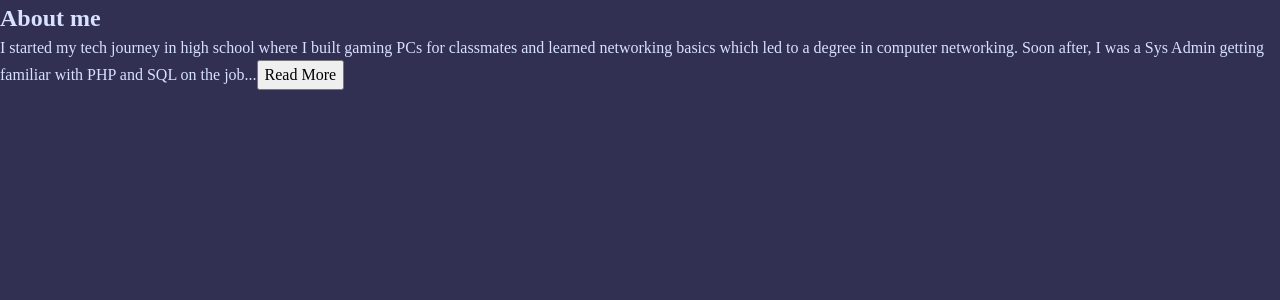
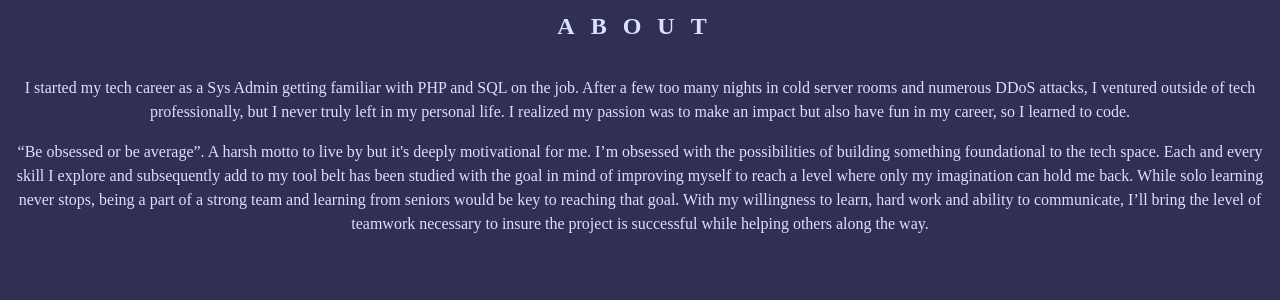
Before and after one commit to Titus-Coleman/tc-portfolio-site, a Next.js app: page /about in a window 1280 px wide. Shown: the top 300 px of the page. Built offline with nearby package versions, Linux system fonts and the light colour scheme.

Commit message:
skills page building

```diff
--- a/pages/about.tsx
+++ b/pages/about.tsx
@@ -2,51 +2,22 @@ import React, { ReactNode, useState } from 'react'
 import styles from '../styles/About.module.css'
 
 interface Props {
-  children?: ReactNode
 }
 
-const ReadMore = ({ children }: Props) => {
-
-  const [isTruncated, setIsTruncated] = useState(true);
-
-  // if (typeof children === 'string'){
-  //   const text = children;
-
-  // }
-  const text = children;
-  const resultString = isTruncated ? text.slice(0, 231)+"..." : text;
-
-
-
-
-
-  function toggleIsTruncated(): void {
-    setIsTruncated(!isTruncated);
-  }
-
-  return (
-    <p>
-      {resultString}
-      <button
-        onClick={toggleIsTruncated}
-        className={styles.read_more}>
-        {isTruncated ? "Read More" : "Read Less"}
-      </button>
-    </p>
-  );
-}
-
-
+0
 function About(props: Props) {
   return (
-    <section className={styles.aboutContainer}>
-      <h2 className={styles.aboutTitle}>About me</h2>
+    <section
+      id='about'
+      className={styles.aboutContainer}>
+      <h2 className={styles.aboutTitle}>About</h2>
       <div className={styles.aboutText}>
-        <ReadMore>
-        I started my tech journey in high school where I built gaming PCs for classmates and learned networking basics which led to a degree in computer networking. Soon after, I was a Sys Admin getting familiar with PHP and SQL on the job. After a few too many nights in cold server rooms and numerous DDoS attacks, I ventured outside of tech professionally, but I never truly left in my personal life. I realized, If I wanted to have fun in my career and have an impact, it was time to stop being scared and…learn to code.
-
-        I recently heard a great line: “Be obsessed or be average”. I’m not obsessed with the fine details of development work, I’m obsessed with the possibilities of building something foundational to the tech space. Each and every skill I explore and subsequently add to my tool belt has been carefully reviewed with the goal in mind of developing myself to reach a skill level where only my imagination can hold me back. Being a part of a strong team and learning from seniors would be key to reaching that goal. With my willingness to learn, hard work and ability to communicate, I’ll bring the level of teamwork necessary to insure your project is successful.
-        </ReadMore>
+        <p>
+        I started my tech career as a Sys Admin getting familiar with PHP and SQL on the job. After a few too many nights in cold server rooms and numerous DDoS attacks, I ventured outside of tech professionally, but I never truly left in my personal life. I realized my passion was to make an <span>impact</span> but also have fun in my career, so I learned to code.
+        </p>
+        <p>
+        <span>“Be obsessed or be average”.</span> A harsh motto to live by but it's deeply motivational for me. I’m obsessed with the possibilities of building something <span>foundational</span> to the tech space. Each and every skill I explore and subsequently add to my tool belt has been studied with the goal in mind of improving myself to reach a level where only my <span>imagination</span> can hold me back. While solo learning never stops, being a part of a strong team and learning from seniors would be key to reaching that goal. With my willingness to learn, hard work and ability to communicate, I’ll bring the level of teamwork necessary to insure the project is successful while helping others along the way.
+        </p>
       </div>
     </section>
   )
--- a/pages/contactMe.tsx
+++ b/pages/contactMe.tsx
@@ -50,7 +50,9 @@ function ContactMe() {
 
 
   return (
-    <div className={styles.contactBox}>
+    <div
+      id='contact'
+      className={styles.contactBox}>
     <h2>Contact Me</h2>
     <p>dev@tituscoleman.com</p>
     <form className={styles.contactForm}
--- a/styles/About.module.css
+++ b/styles/About.module.css
@@ -0,0 +1,31 @@
+.aboutContainer {
+    position: relative;
+    scroll-snap-align: start;
+    height: 100vh;
+    justify-content: space-evenly;
+    align-items: center;
+    justify-items: center;
+    text-align: center;
+    padding: 0.5rem;
+
+
+}
+
+.aboutText {
+    /* position: absolute; */
+    margin-top: 2rem;
+}
+
+.aboutText p {
+    margin-bottom: 1rem;
+}
+
+.aboutTitle {
+    /* position: absolute; */
+    text-transform: uppercase;
+    /* top: 6rem; */
+    letter-spacing: 1rem;
+    padding-left: 2rem;
+    padding-right: 2rem;
+    margin: auto;
+}
--- a/styles/globals.css
+++ b/styles/globals.css
@@ -11,6 +11,10 @@ html, body, main {
   background-color: #29274CCC;
   color: #D8E1FF;
 
+}
+
+html {
+  scroll-behavior: smooth;
 }
 body {
   line-height: 1.5;
@@ -35,8 +39,13 @@ p, h1, h2, h3, h4, h5, h6 {
 }
 
 main {
-  display: grid;
-  grid-template-rows: repeat(4, 1fr);
-  gap: 0.5rem;
+  display: flex;
+  flex-direction: column;
+  /* grid-template-rows: repeat(4, 1fr); */
+  gap: 5rem;
   z-index: -1;
+  margin: 0.5rem;
+  overflow-y: scroll;
+  scroll-snap-type: y proximity;
+  scroll-snap-stop: always;
 }
```
Also changed, not shown: pages/hero.tsx (+17 -5 lines), pages/skills.tsx (+41 -1 lines), styles/Hero.module.css (+6 -1 lines), styles/SkillsHex.module.css (added, +62 -0 lines), styles/SkillsCard.module.css (deleted).
